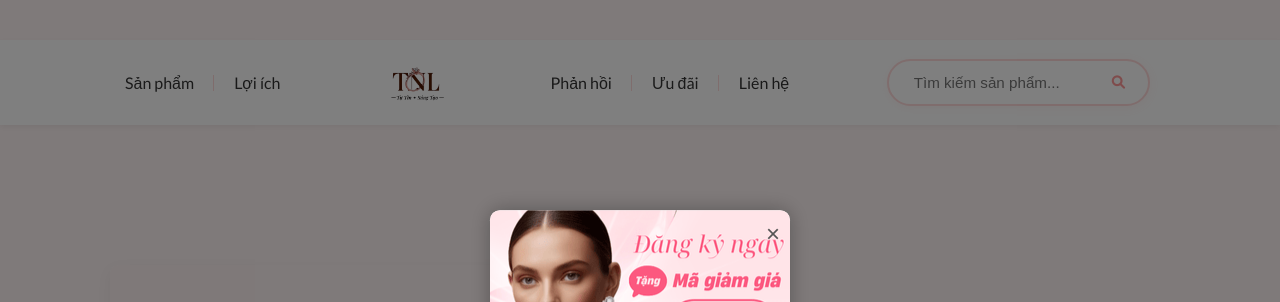
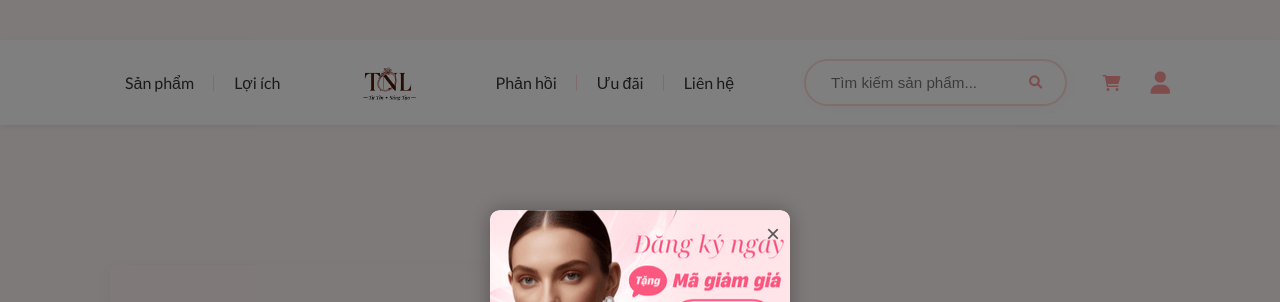
Before and after one commit to NamMarketer/TNL-Langding-Page, a plain HTML site: page index.html in a window 1280 px wide. Shown: the top 302 px of the page. Drawn offline with nearby package versions, Linux system fonts and the light colour scheme.

Commit message:
Update index.html

```diff
--- a/index.html
+++ b/index.html
@@ -41,8 +41,7 @@
                     </div>
                     <div id="search-results" class="search-results"></div>
                 </div>
-                <div class="cart-modal-overlay">
-    <div class="header-cart">
+                <div class="header-cart">
                     <a href="Thanh toán/cart.html">
                         <i class="fas fa-shopping-cart"></i>
                         <span class="cart-count">0</span>
```
